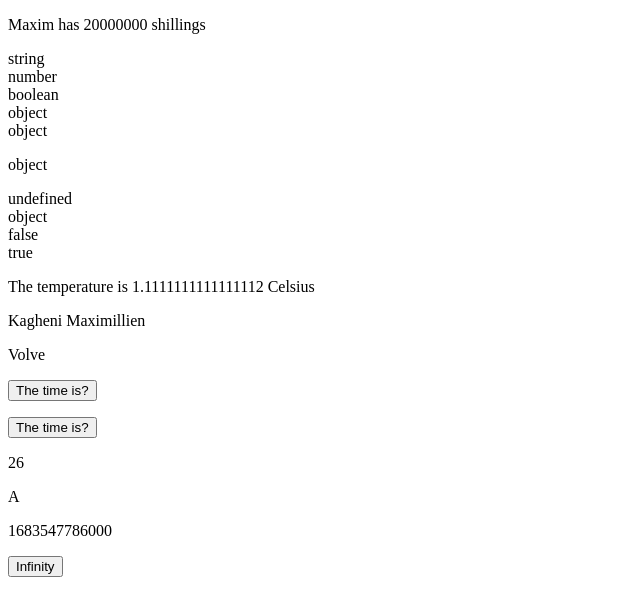
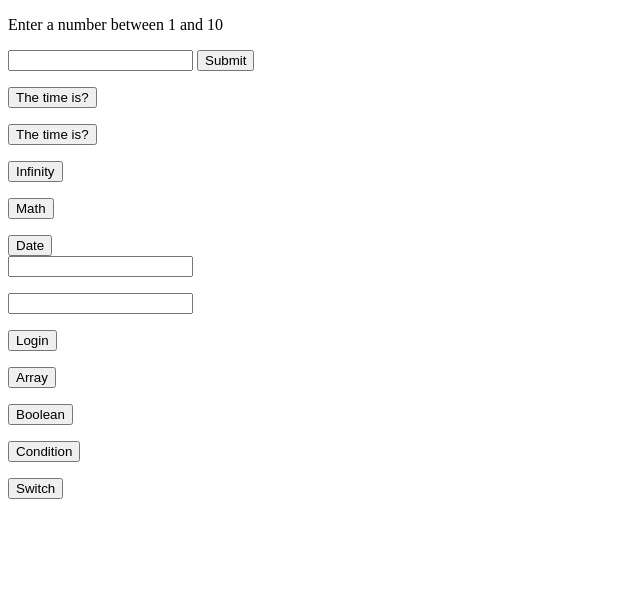
Before and after one commit to Jenner-Maxim/LearnJavaCript, a plain HTML site: page access/index.html in a window 1280 px wide. Shown: the whole page, without its empty margins (0-640 px from the left). Drawn offline with Linux system fonts and the light colour scheme.

Commit message:
Conditions in JavaScript

```diff
--- a/access/index.html
+++ b/access/index.html
@@ -26,7 +26,12 @@
 
     <button onclick="document.write(5 +2)">Document Write</button> -->
 
-    <p id="answer"></p>
+    <p>Enter a number between 1 and 10</p>
+    <input id="numb">
+    <button onclick="validate()">Submit</button>
+    <p id="message"></p>
+
+<!--     <p id="answer"></p>
 
     <p id="type"></p>
 
@@ -39,7 +44,7 @@
     <p id="object"></p>
 
     <p id="scope"></p>
-
+ -->
     <button onclick="getElementById('event').innerHTML = Date()">The time is?</button>
     <p id="event"></p>
     <button onclick="this.innerHTML = Date()">The time is?</button>
@@ -53,6 +58,34 @@
 
     <button onclick="infinityfunc()">Infinity</button>
 
+<!--     <input id="getinput" value="" />
+    <button onclick="putin()">Set</button> -->
+
+    <p id="math"></p>
+    <button onclick="mathFunction()">Math</button>
+
+    <p id="dates"></p>
+    <button onclick="dateFunction()">Date</button>
+
+    <br>
+    <input id="name" type="text" required />
+    <p id="errorName"></p>
+    <input id="password" type="password" />
+    <p id="errorPassword"></p>
+    <button onclick="login()">Login</button>
+    <p id="login"></p>
+
+    <button onclick="arrayFunction()">Array</button>
+    <p id="array"></p>
+
+    <button onclick="booleanFunction()">Boolean</button>
+    <p id="bool"></p>
+
+    <button onclick="conditionFunction()">Condition</button>
+    <p id="cond"></p>
+
+    <button>Switch</button>
+
     <script src="index.js"></script>
 </body>
 </html>
--- a/access/index.js
+++ b/access/index.js
@@ -32,6 +32,7 @@ function validate() {
     text = "Submit successfull";
   }
   document.getElementById("message").innerHTML = text;
+  // input.innerHTML = text;
 }
 
 // window.alert(5 + 3);
@@ -153,3 +154,119 @@ function infinityfunc() {
 var numbMethod = new Date();
 var numbMethodNumb = Number(numbMethod);
 document.getElementById("numbers").innerHTML = numbMethodNumb;
+
+function putin() {
+  var input = document.getElementById("getinput").value;
+  input.innerHTML = set.value("43");
+}
+
+function mathFunction() {
+  document.getElementById("math").innerHTML = Math.pow(43, 2);
+}
+
+function dateFunction() {
+  var days = [
+    "Sunday",
+    "Monday",
+    "Tuesday",
+    "Wednesday",
+    "Thursday",
+    "Friday",
+    "Saturday",
+  ];
+  document.getElementById("dates").innerHTML = days;
+
+  var dates = getUTCDate();
+  // dates.setDate(dates.getDate() + 100);
+  var d = new Date(dates);
+
+  var today, someday, text;
+  today = new Date();
+  someday = new Date();
+  someday.setFullYear(2100, 7, 14);
+  if (someday > today) {
+    text = "Todat is before August 14, 2100";
+  } else {
+    text = "Today is after August 14, 2100.";
+  }
+  document.getElementById("dates").innerHTML = days;
+}
+
+function login() {
+  var nameInput = document.getElementById("name").value;
+  var passwordInput = document.getElementById("password").value;
+  if (nameInput == "Maxim" && passwordInput == 12) {
+    document.getElementById("login").innerHTML = nameInput;
+  } else if (nameInput == "") {
+    document.getElementById("errorName").innerHTML = "Please Enter a Name!";
+  } else if (passwordInput == "") {
+    document.getElementById("errorPassword").innerHTML =
+      "Please Enter a Password!";
+  } else {
+    // document.getElementById("login").innerHTML = "Wrong Password!";
+  }
+  // document.getElementById('login').innerHTML = nameInput + passwordInput;
+}
+
+function arrayFunction() {
+  var myNames = ["Kagheni", "Jenner", "Maximillien", "Sire", "Sad"];
+  /*   var index;
+  for (index = 0; index < myNames.length; index++) {
+    text += myNames[index];
+    document.getElementById("array").innerHTML = text;
+  } */
+  // myNames.unshift("Sire");
+  // myNames[1] = "Sire";
+  // delete myNames[0];
+  // myNames.splice(1, 1);
+  // myNames.reverse();
+  var numbSort = [23, 43, 6, 34, 35, 64];
+  var stuff = new Array("Laptop", "Disk", "Flash", 12, 54);
+  var concatArray = myNames.concat(numbSort, stuff);
+  numbSort.sort(function (a, b) {
+    return b - a;
+  });
+  var sliceName = myNames.slice(2,3)
+  document.getElementById("array").innerHTML = myNames.toString();
+
+  function isArray(x) {
+    return x.constructor.toString().indexOf("Array") > -1;
+  }
+  // document.getElementById("array").innerHTML = text;
+
+  /*
+  stuff[1] = "Disk Drive";
+  myNames[1] = stuff;
+  myNames[2] = Date.now;
+  myNames[7] = "Sire"; */
+
+  /*   var personObject = {
+    firstName: "Kagheni",
+    lastName: "Maxim",
+    age: 21,
+  }; */
+}
+
+function booleanFunction(){
+  var tt = true / "HU";
+  document.getElementById('bool').innerHTML = Boolean(tt);
+}
+
+function conditionFunction(){
+/*   hour = 13;
+  if (hour < 12){
+    greeting = "Good morning";
+  } else if (hour < 17){
+    greeting = "Good day";
+  } else {
+    greeting = "Good evening";
+  }
+  document.getElementById('cond').innerHTML = greeting; */
+
+  if (Math.random() < 0.5){
+    text = "<a href='../index.html'>Visit W3Schools</a>";
+  } else {
+    text = "<a href='http://wwf.org/'>Visit WWF</a>";
+  }
+  document.getElementById('cond').innerHTML = text;
+}
```
